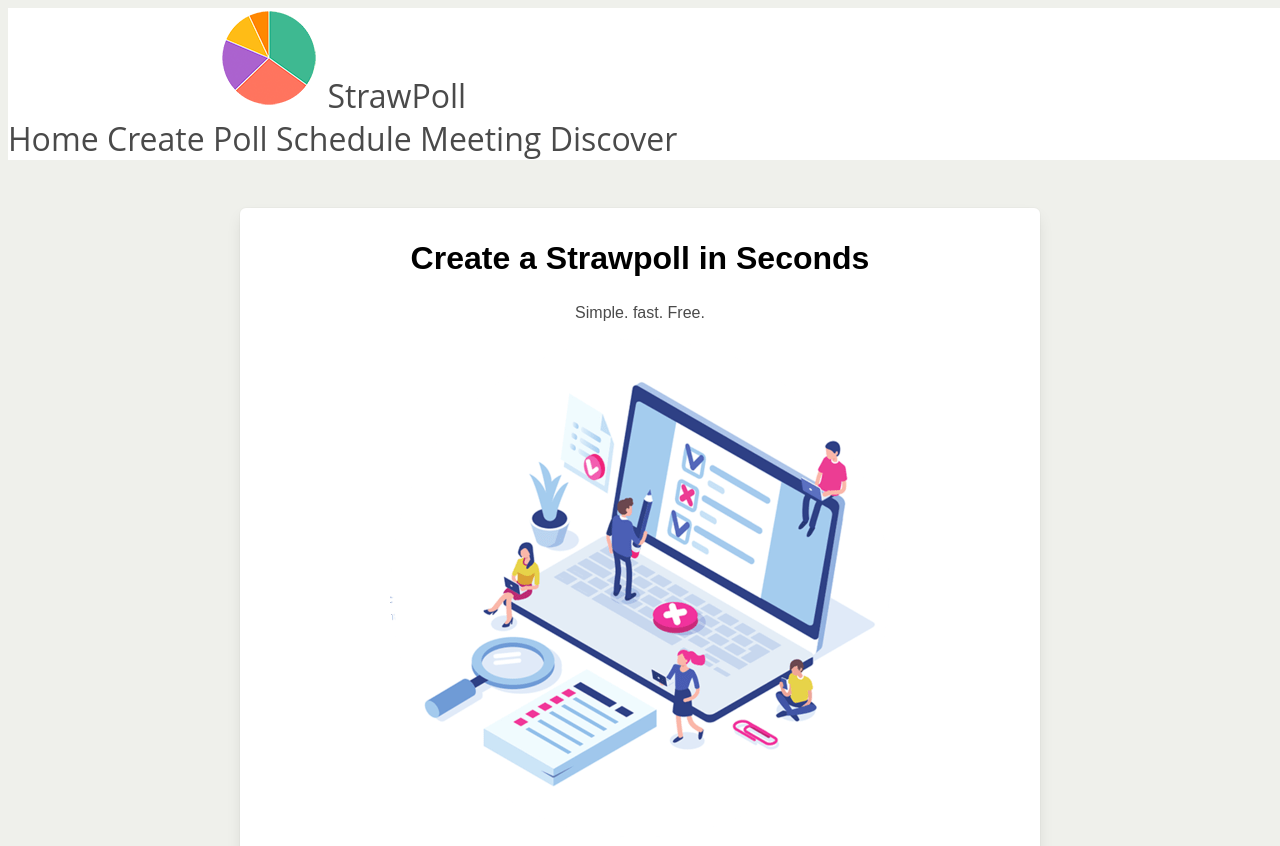
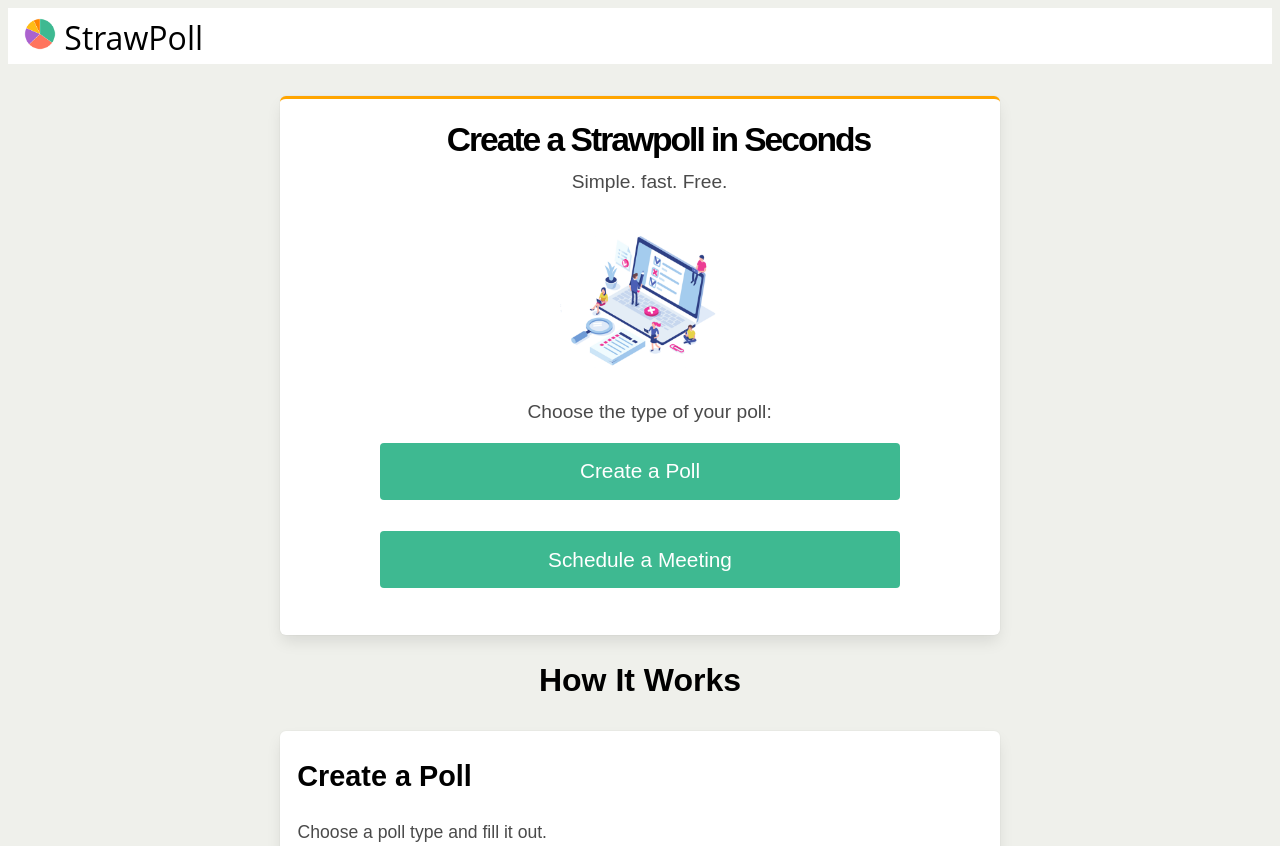
Before and after one commit to AvankoNL/blokweb_nieuw, a plain HTML site: page index.html in a window 1280 px wide. Shown: the top 846 px of the page. Drawn offline with Linux system fonts and the light colour scheme.

Commit message:
Update style.css

```diff
--- a/style.css
+++ b/style.css
@@ -1,95 +1,149 @@
+/*Veel titels en knoppen zijn in het midden gecentreerd. Daarom text-align center.*/
 body {
     font-family: nunito, sans-serif;
     background-color: #eff0eb;
     text-align: center;
 }
 
+/*In een poging om de navigatie tot een hamburger menu te maken heb ik een deel onzichtbaar gemaakt.*/
+.topnav #navlinks {
+    display: none;
+}
+
+/*Styling van de navitatie in de header.*/
 header {
     display: flex;
-    min-height: 3.25rem;
+    position: relative;
+    min-height: 1.75em;
     background-color: #ffffff;
-    width: 100vw;
-    font-size: 32px;
-    color: #4a4a4a;
+    font-size: 2em;
     font-family: Open Sans, sans-serif;
+    margin-bottom: 1em;
 }
 
+
 header ul {
-    list-style-type: none;
     margin: 0;
     padding: 0;
 }
 
+/*Plaatje van statistiek naast de titel geplaatst*/
 header li {
     display: inline;
 }
 
+
 header.ul {
     list-style-type: none;
 }
+
+/*Plaatje van laptop uitgelijnd*/
+header img {
+    display: inline-block;
+    max-width: 1em;
+    margin-top: 0.3em;
+    margin-left: 0.5em;
+}
+
+/*Ondertitel een class gegeven om apart te stylen van de rest*/
+.subtitle {
+    font-size: 1.2em;
+    padding: 0 0 10 0em;
+    text-align: center;
+    margin-top: 2em;
+    margin-left: 1em;
+}
+
+/*zelfde reden als ondertitel*/
+.typeofpoll {
+    font-size: 1.2em;
+    text-align: center;
+}
+
 h1 {
-    font-size: 32px;
-    padding-top: 1em;
+    font-size: 2.1em;
+    margin-bottom: -0.7em;
+    margin-top: 0.7em;
+    letter-spacing: -2px;
+    max-width: 70vw;
+    margin-left: 1.1em;
+    line-height: 1em;
+
+}
+
+/*variant op de normale h1 (meer afstand op de tekst eronder dan op pagina 1)*/
+.createpolltitle {
+    margin-bottom: 0.5em;
 }
 
 h2 {
-    font-size: 32px;
+    font-size: 2em;
 }
 
 h3 {
-    font-size: 25px;
+    font-size: 1.8em;
     padding-top: 1em;
-}
-
-h4 {
-    font-size: 20px;
-    color: #4a4a4a;
+    text-align: left;
+    padding-left: 0.6em;
 }
 
 p {
-    font-size: 16px;
+    font-size: 1.1em;
     color: #4a4a4a;
+    text-align: left;
+    padding-left: 1em;
+    max-width: 80vw;
 }
 
 img {
-    max-width: 90%;
+    border-radius: 50%;
+    max-height: 10em;
+    display: block;
+    margin-left: auto;
+    margin-right: auto;
 }
 
 section {
     background-color: #ffffff;
     width: 90vw;
-    max-width: 50em;
-    margin: auto;
-    margin-bottom: 4em;
-    padding-bottom: 4em;
-    margin-top: 3em;
+    max-width: 90vh;
     border-radius: 6px;
     box-shadow: 0 0.5em 1em -0.125em rgba(10,10,10,.1), 0 0 0 1px rgba(10,10,10,.02);
-    border-top: orange;
+    margin: auto;
+    padding-bottom: 1em;
+    margin-top: 2em;
 
+}
+
+/*Oranje rand moest alleen maar te zien zijn bij de bovenste section. Daarom heb ik die in een class veranderd.*/
+.topsection {
+    border-top: 3px solid orange;
 }
 
 button {
     font-family: nunito, sans-serif;
     background-color: #3eb991;
-    padding: 15px 32px;
-    border-color: #3eb991;
+    padding: 0.8em 1.5em;
+    justify-content: center;
+    text-align: center;
+    border: none;
     color: #ffffff;
-    font-size: 20px;
+    font-size: 1.3em;
     text-decoration: none;
-    display: block;
-    margin: auto;
-    margin-bottom: 20px;
+    display: inline-block;
     border-radius: 4px;
     width: 80vw;
-    max-width: 15em;
+    max-width: 25em;
+    margin-bottom: 1.5em;
 }
 
+/*Als je met de muis over de button heen hovert verandert hij lichtelijk van kleur.*/
 button:hover {
-    background-color: rgb(81, 151, 99);
+    background-color: #3baf8a;
 
 }
 
+/*Streepje onder link verwijderd.*/
 a {
     text-decoration: none;
 }
@@ -102,33 +156,64 @@ form {
 label {
   font-size: 1.2em;
   font-weight: bold;
+  margin-left: 0.7em;
 }
 
 input {
+    font-size: 1em;
+    padding: 1em;
+}
+
+/*class gemaakt voor de tekst invulvelden*/
+.polltext input {
     display: block;
     margin: 1em;
-    padding: 1em 43.5em 0em 1em;
+    width: 80vw;
+    height: 3em;
+    border-radius: 5px;
+    border-color: lightgrey;
+    border: 2px solid lightgrey;
 }
 
-input:active {
-border-color: blue;
-
+/*id gemaakt voor één speciaal invulveld dat groter moet zijn*/
+#description {
+    height:9em;
 }
 
-#title {
-
+/*class gemaakt voor de checkboxen*/
+.pollcheckbox input {
+    display: block;
+    margin: 1em;
+    height: 1em;
 }
 
-#description {
-
-}
-
-#answeroptions {
-
-}
-
+/*een specifieke knop grijs gemaakt*/
 #advancedoptions {
     background-color: lightgray;
     border-radius: 4px;
     border-color: lightgrey;
 }
+
+article ul {
+margin-left: 2em;
+}
+
+article ul li {
+    text-align: left;
+    font-size: 1.1em;
+}
+
+footer {
+    background-color: #343a40;
+    color: #adb5bd;
+}
+
+footer h3 {
+    margin-left: 0.5em;
+}
+
+footer ul {
+    list-style-type: none;
+    text-align: left;
+    padding-bottom: 1em;
+}
```
